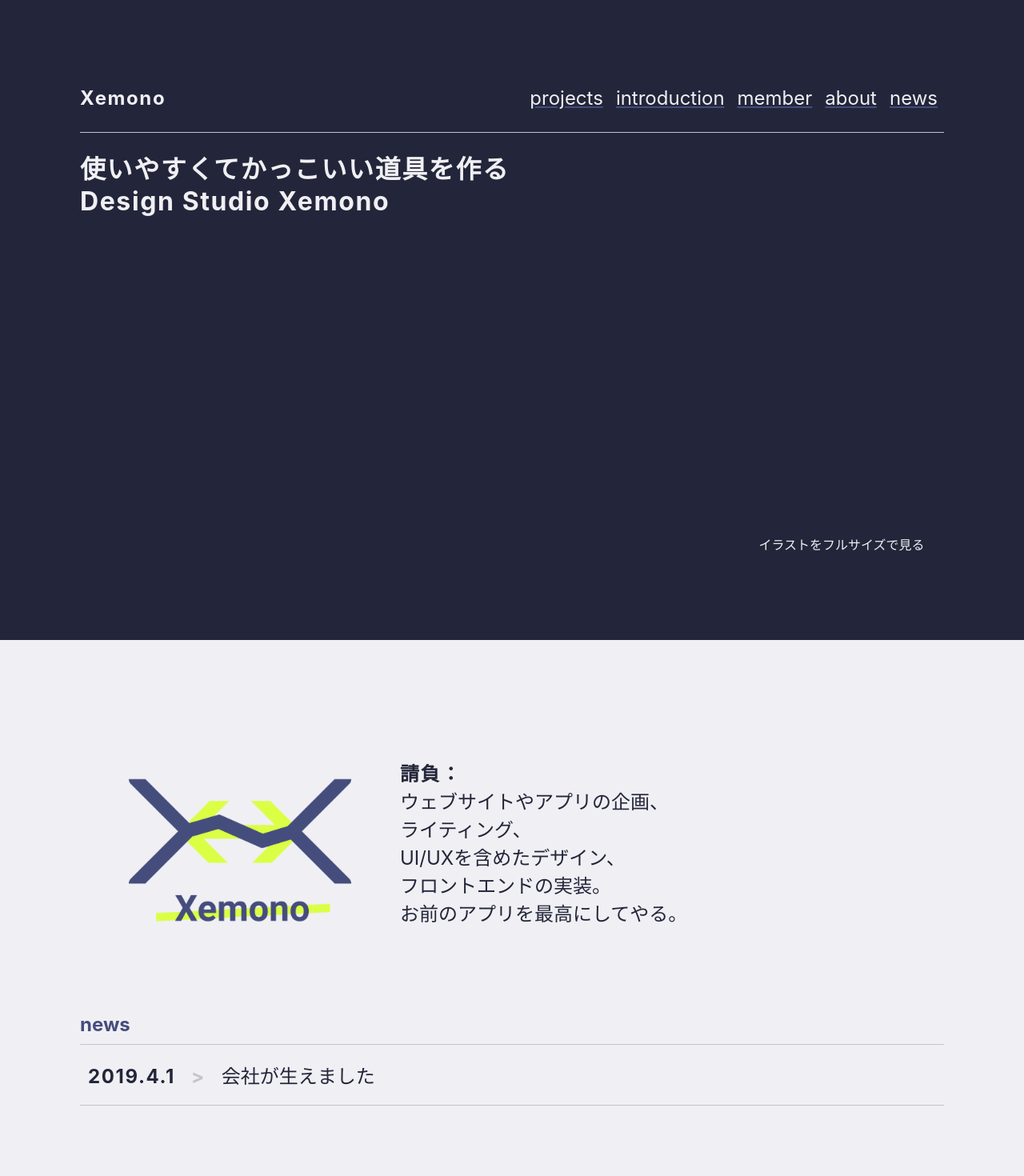
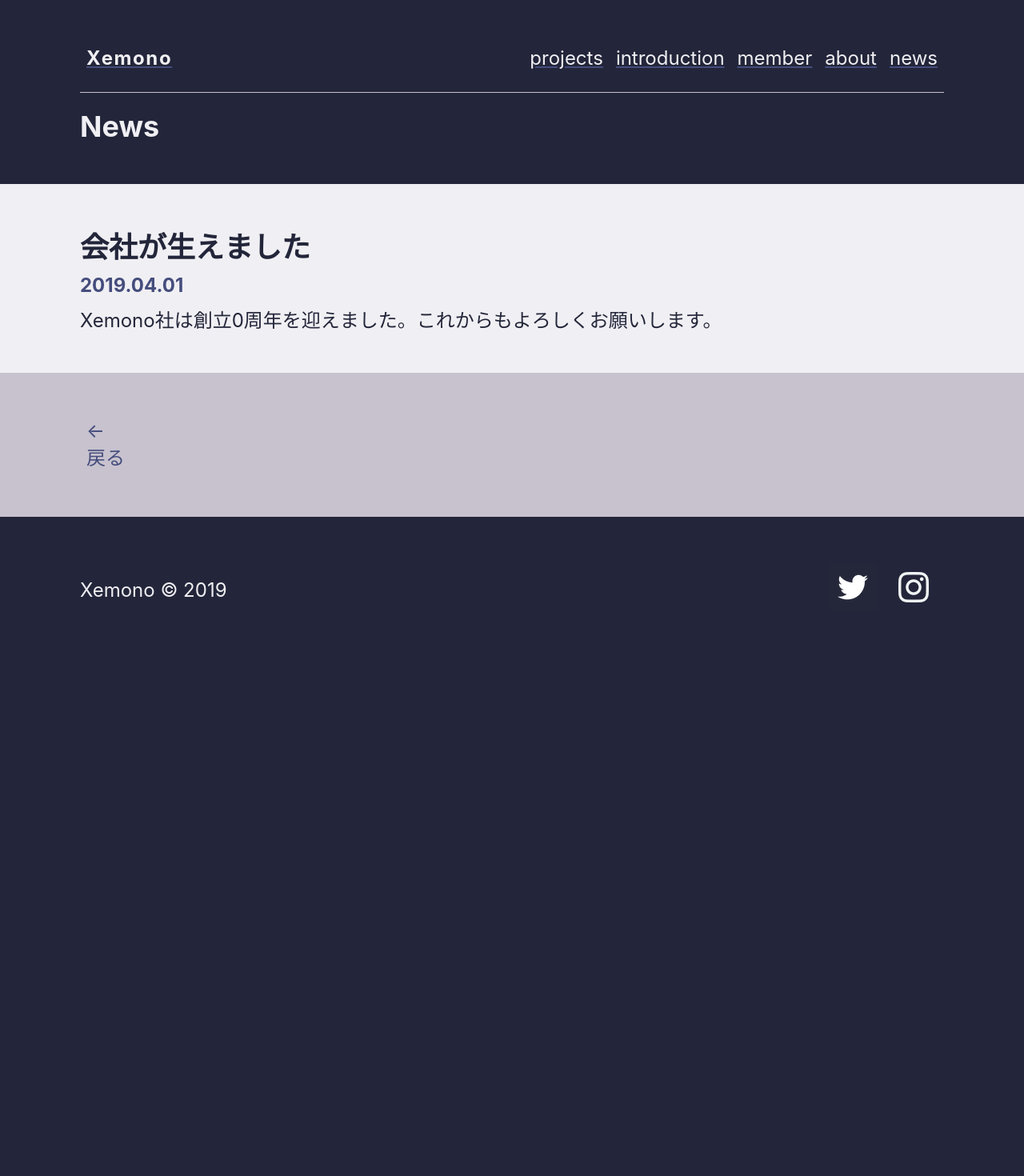
Before and after one commit to xemonodesign/xemono.life, a React (Create React App) app: page /news/20190401 in a window 1280 px wide. Shown: the top 1470 px of the page at 80% size. After the commit the page ends 828 px from the top, so only its background shows below. Built offline with nearby package versions, Linux system fonts and the light colour scheme.

Commit message:
Routerを実際に動かす

```diff
--- a/src/App.css
+++ b/src/App.css
@@ -54,15 +54,13 @@ body{
 }
 
 a {
-  color: var(--xcolor-white);
   display: inline-block;
   padding: .5rem;
-  text-decoration-color: var(--xcolor-blue);
 }
 
 a:hover, a:active, a:focus{
   background-color:var(--xcolor-yellow);
-  color: var(--xcolor-black);
+  color: var(--xcolor-black) !important;
   transition: 0.2s;
   text-decoration: none;
 }
@@ -73,7 +71,7 @@ h2 {
   padding: 10px 0;
 }
 
-.news {
+.news li {
   list-style-type: none;
   border-top: var(--xcolor-gray) 1px solid;
   border-bottom: var(--xcolor-gray) 1px solid;
@@ -85,6 +83,23 @@ h2 {
   content: '>';
   color: var(--xcolor-gray);
   margin: 20px;
+}
+
+.news-box {
+  background-color: var(--xcolor-white);
+  border-radius: 8px;
+  width: calc(50% - var(--basic-margin) /2);
+  min-height: 30vh;
+  padding: 8px;
+}
+
+.news-box a {
+  width: 100%;
+}
+
+.news-box img {
+  width: 100%;
+  min-height: 20vh;
 }
 
 .gray-box{
@@ -102,14 +117,28 @@ h2 {
   background-color: var(--xcolor-black);
 }
 
+.theme-black a {
+  color: var(--xcolor-white);
+  text-decoration-color: var(--xcolor-blue);
+}
+
 .theme-white {
   color: var(--xcolor-black);
   background-color: var(--xcolor-white);
+}
+.theme-white a {
+  color: var(--xcolor-blue);
+  text-decoration-color: var(--xcolor-gray);
 }
 
 .theme-gray {
   color: var(--xcolor-black);
   background-color: var(--xcolor-gray);
+}
+
+.theme-gray a {
+  color: var(--xcolor-blue);
+  text-decoration-color: var(--xcolor-white);
 }
 
 
@@ -189,6 +218,30 @@ h2 {
   overflow: wrap;
 }
 
+/*-box */
+.round-box {
+  margin: 20px 0;
+  text-align: center;
+
+}
+.round-box img {
+  width: 256px;
+  height: 256px;
+  border: var(--xcolor-gray) 1px solid;
+  border-radius: 128px;
+}
+.round-box h2 {
+  color: var(--xcolor-black);
+  font-size: var(--font-large);
+  font-weight: bold;
+}
+.round-box p {
+  color: var(--xcolor-blue);
+  font-size: var(--font-medium);
+  overflow: wrap;
+}
+
+
 /* layout */
 .right{
   display: inline-block;
@@ -226,9 +279,7 @@ h2 {
   flex-wrap: wrap;
   align-items: center;
   justify-content: space-between;
-
 }
-
 
 nav {
   border-bottom: var(--xcolor-gray) 1px solid;
--- a/src/App.js
+++ b/src/App.js
@@ -1,4 +1,7 @@
 import React from "react";
+import { BrowserRouter, Route, Link, Switch } from "react-router-dom";
+
+import Navi from "./components/Navi";
 import ContentBox from "./components/ContentBox";
 import FlexBox from "./components/FlexBox";
 import PhotoBox from "./components/PhotoBox";
@@ -10,11 +13,21 @@ import Header from "./components/Header";
 import Footer from "./components/Footer";
 import logo from "./images/logoIcon.png";
 
+import News, { NewsList, NewsBoxes } from "./News";
+
 import "./App.css";
 
-class App extends React.Component {
-  render() {
-    return (
+const App = () => (
+  <BrowserRouter>
+    <Switch>
+      <Route exact path="/" component={Home} />
+      <Route path="/news/:id" component={News} />
+    </Switch>
+    <Footer />
+  </BrowserRouter>
+);
+
+const Home = () => (
   <div className="App">
     <Header />
     <ContentBox theme="white">
@@ -36,13 +49,7 @@ class App extends React.Component {
           お前のアプリを最高にしてやる。
         </article>
       </FlexBox>
-          <h2>news</h2>
-          <ul className="news">
-            <li>
-              <span className="date bold">2019.4.1</span>
-              <span className="title">会社が生えました</span>
-            </li>
-          </ul>
+      <NewsList />
     </ContentBox>
     <ContentBox theme="white">
       <Heading number="01">Xemonoの仕事</Heading>
@@ -62,11 +69,7 @@ class App extends React.Component {
         title="Design"
         body="くせものたちが話を聞きに来るぞ"
       />
-          <PhotoBox
-            img="blank"
-            title="Coding"
-            body="絵に描いた餅を本物の餅に"
-          />
+      <PhotoBox img="blank" title="Coding" body="絵に描いた餅を本物の餅に" />
       <PhotoBox
         img="blank"
         title="Writing"
@@ -100,7 +103,7 @@ class App extends React.Component {
           アー写が入る
         </div>
         <div style={{ flex: 1 }}>
-              <h2 className="text-large text-black">代表　鳥居萌</h2>
+          <h2 className="text-large text-black">代表　とりいめぐみ</h2>
           <p>
             1991年生。デザイナー、歌人。話し相手が欲しくてbotを自作したことがある。東京大学理科一類に入学、文学部宗教学宗教史学卒業。大学では「人間が狂気に陥ることを回避しながら安全にものを考えるため、必要な前提とは何か？」ということを考えていた。新卒では株式会社花まるラボで幼児向けパズルアプリ「Think!
             Think!」（Google Play「ベスト オブ 2017」アプリ
@@ -140,12 +143,9 @@ class App extends React.Component {
     </ContentBox>
     <ContentBox theme="gray">
       <Heading number="06">最近のXemono</Heading>
-          <NewsBox />
+      <NewsBoxes />
     </ContentBox>
-        <Footer />
   </div>
 );
-  }
-}
 
 export default App;
--- /dev/null
+++ b/src/News.js
@@ -0,0 +1,105 @@
+import React from "react";
+import { BrowserRouter, Route, Link, Switch } from "react-router-dom";
+import ContentBox from "./components/ContentBox";
+import Navi from "./components/Navi";
+import BackNavi from "./components/BackNavi";
+
+import "./App.css";
+
+const NEWS = [
+  {
+    id: "20190401",
+    date: "2019.04.01",
+    title: "会社が生えました",
+    content:
+      "Xemono社は創立0周年を迎えました。これからもよろしくお願いします。",
+    image: "blank"
+  },
+  {
+    id: "20190402",
+    date: "2019.04.02",
+    title: "うっそぴょん",
+    content: "わあい",
+    image: "blank"
+  }
+];
+
+const NewsById = id => NEWS.find(news => news.id === id);
+
+export const NewsList = () => (
+  <>
+    <h2>news</h2>
+    <ul className="news">
+      {NEWS.map(news => (
+        <li key={news.id}>
+          <Link to={`/news/${news.id}`}>
+            <span className="date bold">{news.date}</span>
+            <span className="title">{news.title}</span>
+          </Link>
+        </li>
+      ))}
+    </ul>
+  </>
+);
+
+export const NewsBoxes = () => (
+  <>
+    <div className="flex-row">
+      {NEWS.map(news => (
+        <div className="news-box">
+          <Link key={news.id} to={`/news/${news.id}`}>
+            <div className="flex-column">
+              <span className="date bold right">{news.date}</span>
+              <img src={news.image} />
+              <span className="title">{news.title}</span>
+            </div>
+          </Link>
+        </div>
+      ))}
+    </div>
+  </>
+);
+
+const News = props => {
+  const { id } = props.match.params;
+  const news = NewsById(id);
+
+  if (typeof news === "undefined") {
+    return (
+      <>
+        <ContentBox theme="black">
+          <Navi />
+
+          <h1>News</h1>
+        </ContentBox>
+        <ContentBox theme="white">
+          <p>
+            {id}のニュースはありません。
+            <br />
+            Xemonoの近況は
+            <a href="https://twitter.com/kinakobooster">@kinakobooster</a>
+            を見るとわかるときがあります。
+          </p>
+        </ContentBox>
+        <BackNavi />
+      </>
+    );
+  }
+  return (
+    <>
+      <ContentBox theme="black">
+        <Navi />
+
+        <h1>News</h1>
+      </ContentBox>
+      <ContentBox theme="white">
+        <h1>{news.title}</h1>
+        <h2>{news.date}</h2>
+        <p>{news.content}</p>
+      </ContentBox>
+      <BackNavi />
+    </>
+  );
+};
+
+export default News;
--- /dev/null
+++ b/src/components/BackNavi.js
@@ -0,0 +1,13 @@
+import React from "react";
+import "./../App.css";
+import { Link } from "react-router-dom";
+
+const Left = props => <div className="left">{props.children}</div>;
+
+const BackNavi = props => (
+  <footer className={`theme-gray flex-bar layout-box`}>
+    <Link to="/"><Left>←<br />戻る</Left></Link>
+  </footer>
+);
+
+export default BackNavi;
--- a/src/components/Navi.js
+++ b/src/components/Navi.js
@@ -1,5 +1,6 @@
 import React from "react";
 import "./../App.css";
+import { Link } from "react-router-dom";
 
 const Right = props => <div className="right">{props.children}</div>;
 
@@ -7,7 +8,7 @@ const Left = props => <div className="left bold">{props.children}</div>;
 
 const Navi = props => (
   <nav className="flex-bar">
-    <Left>Xemono</Left>
+    <Left><Link to='/'>Xemono</Link></Left>
     <Right>
       <a href="#01">projects</a>
       <a href="#02">introduction</a>
```
Lines whose indentation alone changed are shown as unchanged.
